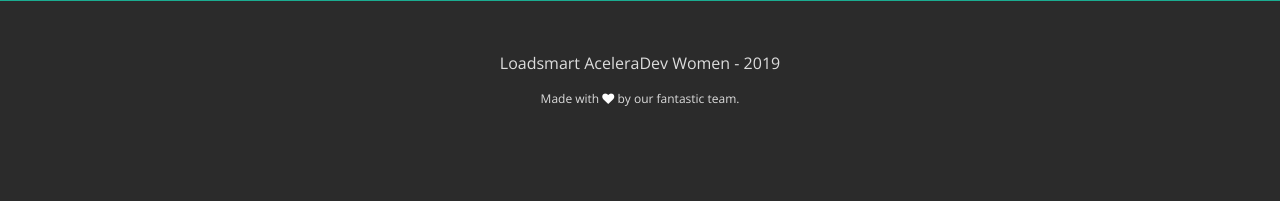
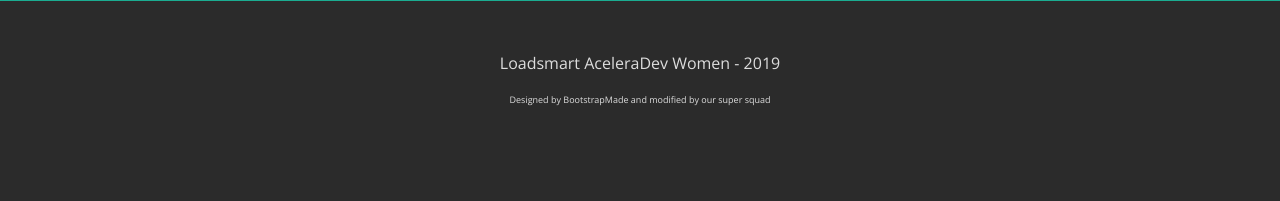
Before and after one commit to belaeifert/Loadsmart-final-project, a Django app: page / in a window 1280 px wide. Shown: the part 2426-2627 px from the top of the page. Run offline with Django 3.2, Linux system fonts and the light colour scheme; parts of the project's set-up code (start-up, migrations or seed data) failed here and were passed over; some libraries are stand-ins or nearby versions.

Commit message:
Theme link added back to the footer

```diff
--- a/finalProject/core/templates/base.html
+++ b/finalProject/core/templates/base.html
@@ -83,7 +83,7 @@
                     <p class="copyright">
                         Loadsmart AceleraDev Women - 2019
                     <div class="credits">
-                        <small>Made with <i class="icon-heart icon-white"></i> by our <a href="/#team">fantastic team.</a></small>
+                        <small><small>Designed by <a href="https://bootstrapmade.com/">BootstrapMade</a> and modified by <a href="/#team">our super squad</a></small></small>
                     </div>
                     </p>
                 </div>
```
